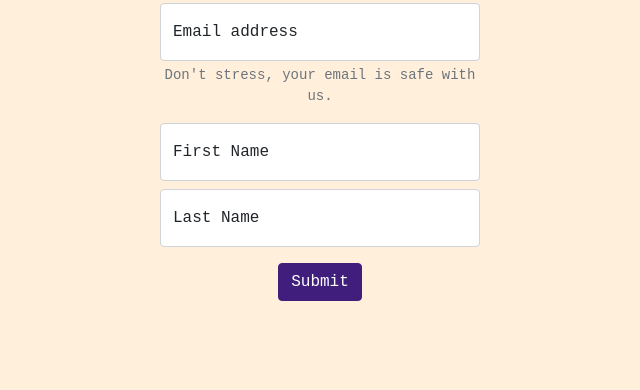
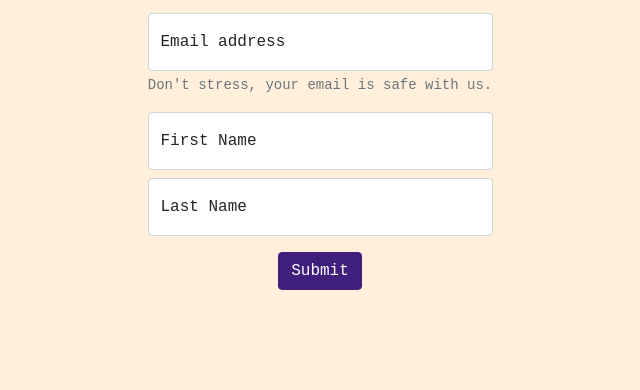
Before and after one commit to devBoysal/MailChimp-with-bootstrap, a website: page index.html in a window 1280 px wide. Shown: the part 410-800 px from the top of the page, without its empty margins (320-960 px from the left). Drawn offline with Linux system fonts and the light colour scheme.

Commit message:
changed form info text size

```diff
--- a/scss/_page-layout.scss
+++ b/scss/_page-layout.scss
@@ -5,7 +5,7 @@ body    {
 
 .form-login {
     width: 100%;
-    max-width: 350px;
+    max-width: 375px;
     padding: 15px;
     margin: auto;
     font-family: monospace;
--- a/scss/main.scss
+++ b/scss/main.scss
@@ -2,3 +2,7 @@
 @import './page-layout';
 @import './icons';
 @import '../node_modules/bootstrap/scss/bootstrap.scss';
+
+.form-text {
+    font-size: 14px;
+}
```
Also changed, not shown: css/main.css.
